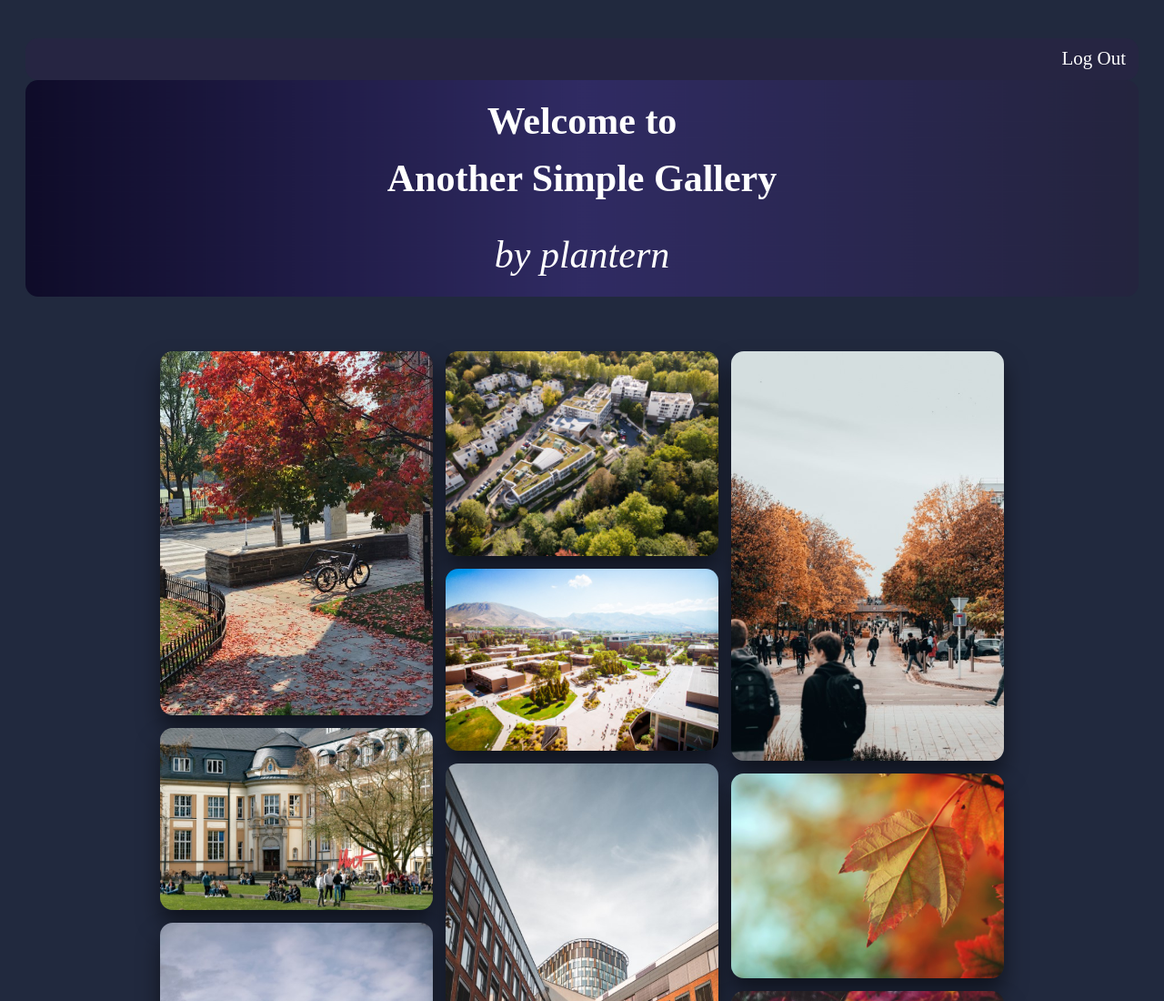
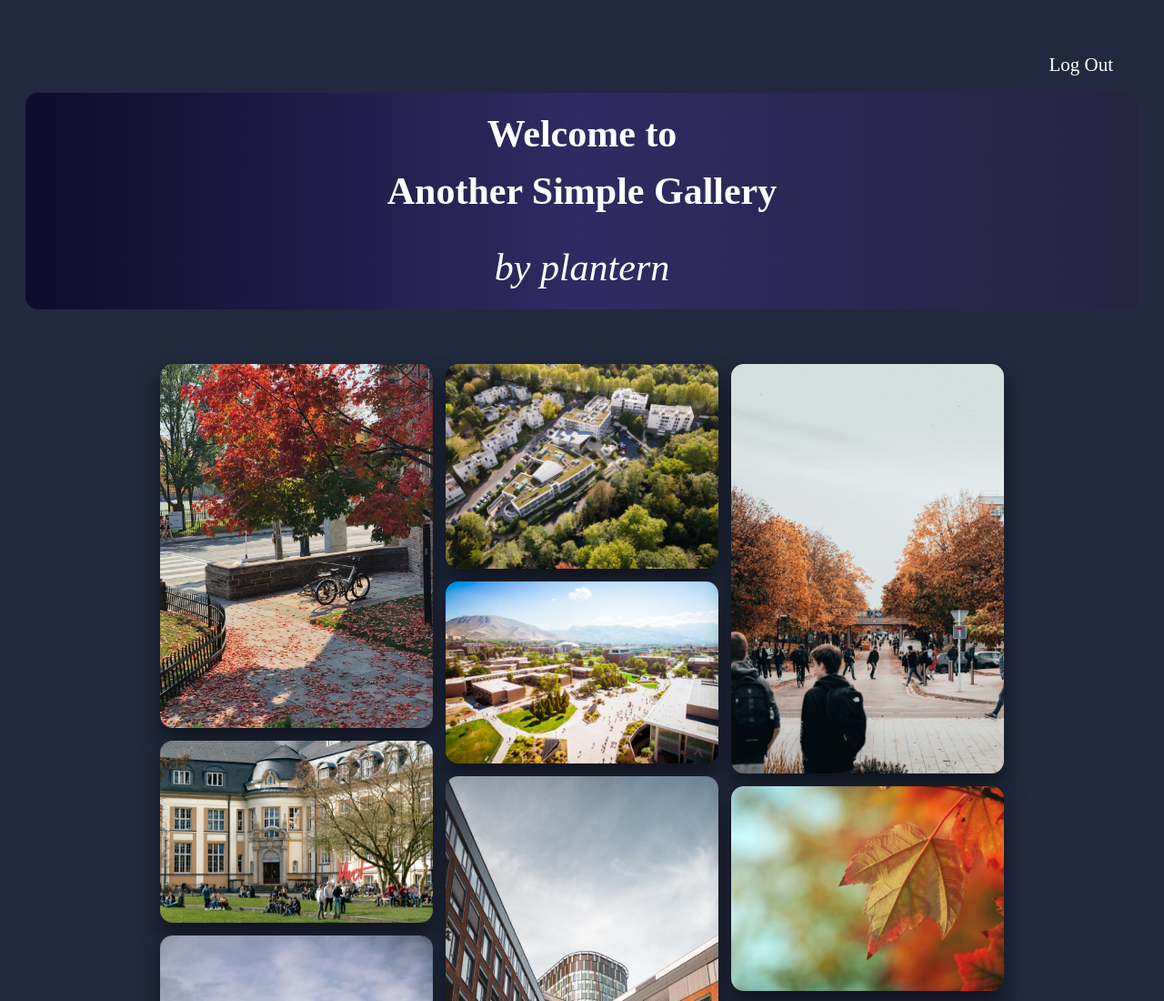
Before and after one commit to HCPlantern/2022-Web-Programming-hw, a plain HTML site: page src/gallery.html in a window 1280 px wide. Shown: the top 1100 px of the page at 91% size. Drawn offline with Linux system fonts and the light colour scheme.

Commit message:
fix(hw2): gallery banner background color

```diff
--- a/src/gallery.html
+++ b/src/gallery.html
@@ -8,7 +8,7 @@
 </head>
 <body>
 <div class="banner">
-    <a href="login.html">Log Out</a>
+    <div class="banner right"><a href="login.html">Log Out</a></div>
 </div>
 <div class="header">
     <span><b>Welcome to <br> Another Simple Gallery</b></span>
--- a/src/style/gallery.css
+++ b/src/style/gallery.css
@@ -20,8 +20,6 @@ body {
     flex-direction: row-reverse;
 
     padding: 0.5rem 1rem;
-    border-radius: 1rem;
-    background-color: #262542;
     color: #fff;
     font-size: 1.5rem;
 }
```
